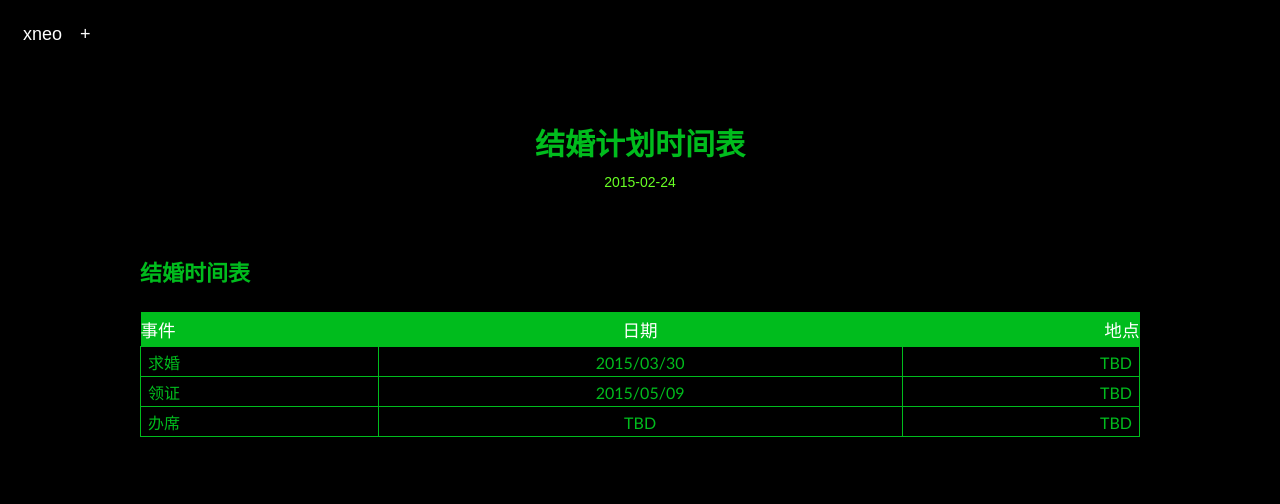
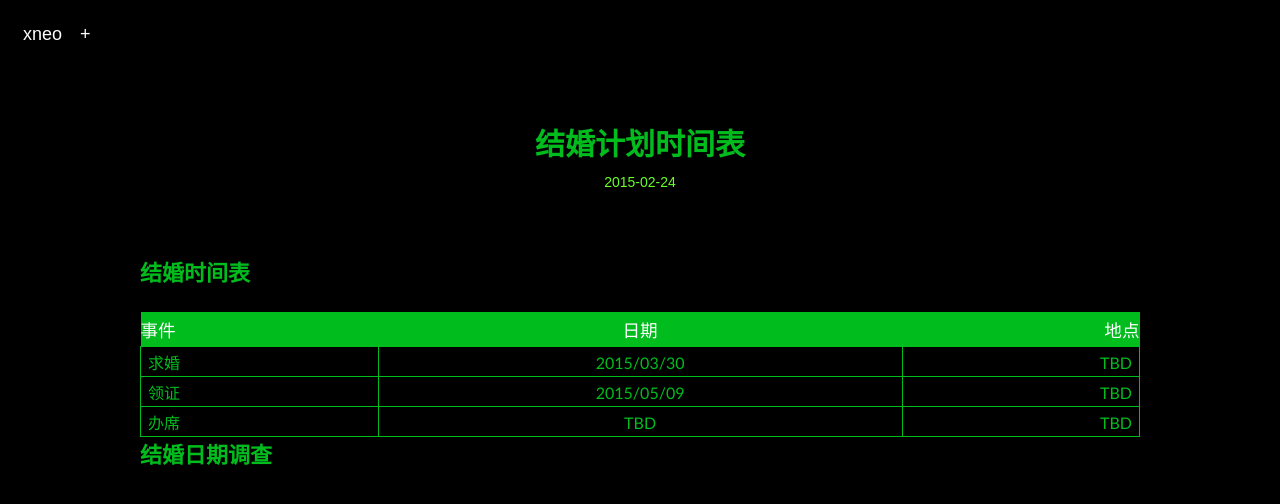
Before and after one commit to tuoerzhang/xneo123.github.io, a Jekyll site: the page built from _posts/wedding/2015-02-24-wedding-plan.md, in a window 1280 px wide. Shown: the top 504 px of the page. Built offline with Jekyll 4.4.1, drawn with Linux system fonts in a browser that asks for light colours; Markdown is read by kramdown in place of the engine named in the settings.

Commit message:
change layout

```diff
--- /dev/null
+++ b/_layouts/wedding.html
@@ -0,0 +1,24 @@
+---
+layout: default
+---
+
+<link rel="stylesheet" href="/js/prettify/prettify.css" />
+<style type="text/css">
+    body { background:#0000000; }
+    @media screen and (max-width: 750px){
+        body { background:#0000000; }
+    }
+    @media screen and (max-width: 1020px){
+        body { background:#0000000; }
+    }
+</style>
+
+<div id="content">
+    <div class="entry">
+        <h1 class="entry-title"><a href="{{ page.url }}" title="{{ page.title }}">{{ page.title }}</a></h1>
+        <p class="entry-date">{{ page.date|date:"%Y-%m-%d" }}</p>
+        {{ content }}
+    </div>
+</div>
+
+<script src="/js/post.js" type="text/javascript"></script>
--- a/_posts/wedding/2015-02-24-wedding-plan.md
+++ b/_posts/wedding/2015-02-24-wedding-plan.md
@@ -11,3 +11,7 @@ description: 结婚计划时间表
 |求婚|2015/03/30 |TBD |
 |领证|2015/05/09 |TBD |
 |办席|TBD|TBD |
+
+
+
+## 结婚日期调查
```
Also changed, not shown: other parts of _posts/wedding/2015-02-24-wedding-plan.md (+1 -1 lines).
